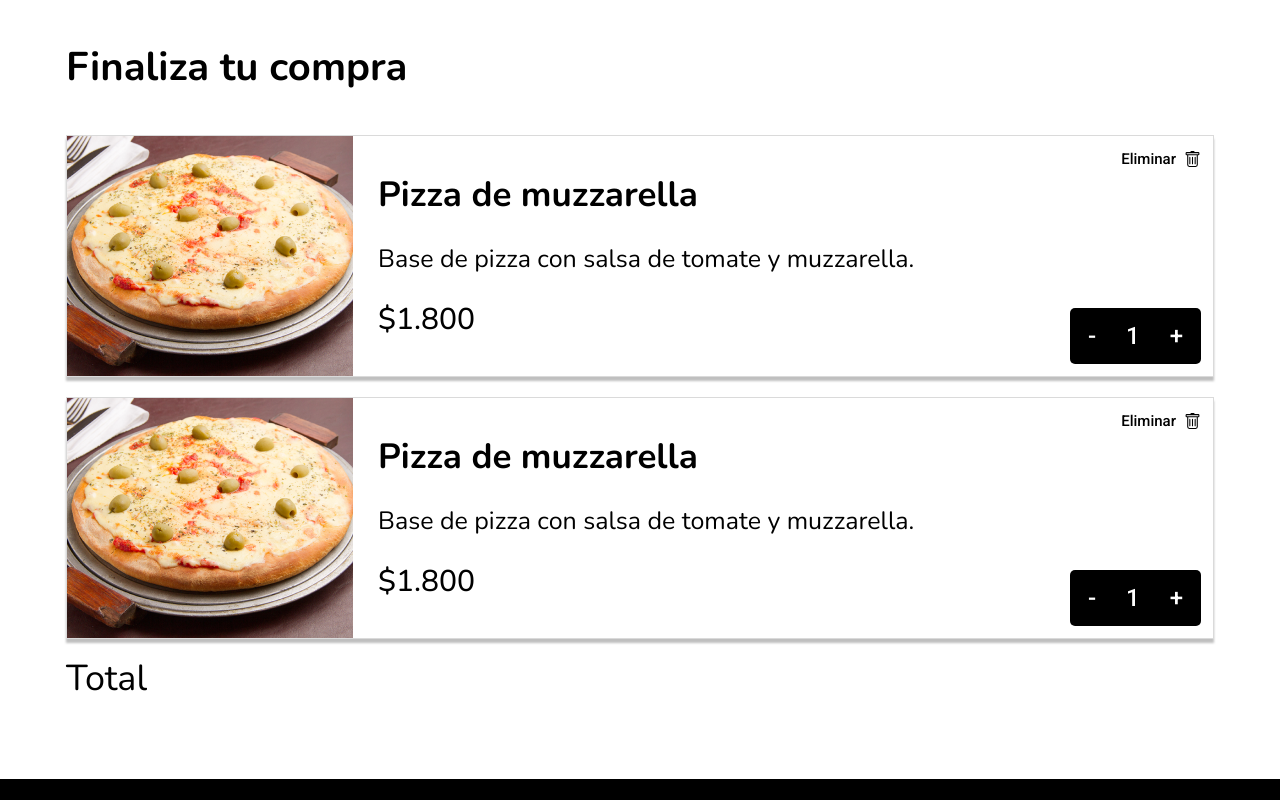
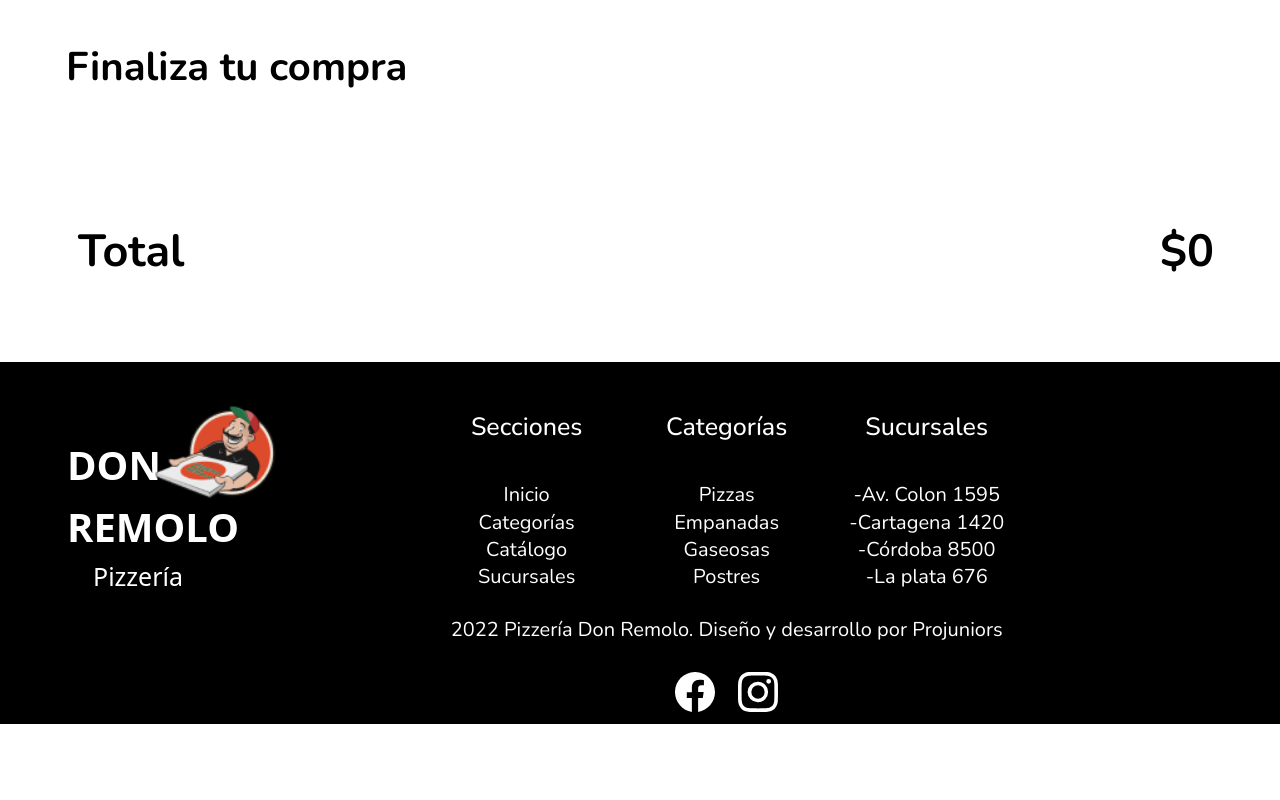
Before and after one commit to ProJuniors/pizzeria-don-remolo-frontend, a React (Vite) app: page /cart in a window 1280 px wide. Shown: the part 380-1180 px from the top of the page. After the commit the page ends 1104 px from the top, so only its background shows below. Built offline with nearby package versions, Linux system fonts and the light colour scheme; a web font is replaced by a local one.

Commit message:
Functionality of adding products to the cart

```diff
--- /dev/null
+++ b/src/PizzeriaApp/components/Cart/CartProduct/index.jsx
@@ -0,0 +1,33 @@
+import React from 'react';
+import { BsTrash } from 'react-icons/bs';
+
+export default function CartProduct({ product }) {
+  const { urlImage, productName, description, price, quantity } = product;
+  return (
+    <article className="flex flex-row justify-between bg-white w-full border border-solid border-[#DADADA] drop-shadow-[0_4px_1px_rgba(0,0,0,0.25)]">
+      <div className="flex justify-center items-center flex-row">
+        <img src={urlImage} alt={productName} />
+        <div className="pl-[25px] flex flex-col gap-6">
+          <h4 className="font-bold text-[35px] leading-[47.74px]">{productName}</h4>
+          <p className="font-normal text-[25px] leading-[34.1px]">{description}</p>
+          <span className="font-medium text-[30px] leading-[40.92px]">${price}</span>
+        </div>
+      </div>
+      <div className="flex flex-col justify-between p-3 font-Roboto">
+        <button type="button" className="flex justify-end items-center gap-2 ">
+          <span className="font-Roboto font-normal text-[15px]">Eliminar</span>{' '}
+          <BsTrash size={17} />
+        </button>
+        <div className="bg-black text-white flex flex-row justify-around rounded-[5px] text-2xl">
+          <button type="button" className="px-[18px]">
+            -
+          </button>
+          <span className="p-3">{quantity}</span>
+          <button type="button" className="px-[18px]">
+            +
+          </button>
+        </div>
+      </div>
+    </article>
+  );
+}
--- a/src/PizzeriaApp/components/Cart/index.jsx
+++ b/src/PizzeriaApp/components/Cart/index.jsx
@@ -1,8 +1,20 @@
-import { BsTrash } from 'react-icons/bs';
-import React from 'react';
-import pizzaCart from '../../../assets/images/PizzaCart.png';
+import { useSelector } from 'react-redux';
+import React, { useEffect, useState } from 'react';
+import CartProduct from './CartProduct';
 
 export default function Cart() {
+  const { cart } = useSelector(({ shoppingCart }) => shoppingCart);
+
+  const [total, setTotal] = useState(0);
+
+  useEffect(() => {
+    const productPriceTotal = cart.reduce((value, product) => {
+      const calcTotal = product.price * product.quantity;
+      return value + calcTotal;
+    }, 0);
+    setTotal(productPriceTotal);
+  }, [cart]);
+
   return (
     <>
       <section>
@@ -16,64 +28,13 @@ export default function Cart() {
       <section className="pt-[64px] px-[66px] font-Nunito text-black mb-[80px]">
         <h3 className="font-bold text-[40px] leading-[55px] mb-10">Finaliza tu compra</h3>
         <div className="grid gap-5">
-          <article className="flex flex-row justify-between bg-white w-full border border-solid border-[#DADADA] drop-shadow-[0_4px_1px_rgba(0,0,0,0.25)]">
-            <div className="flex justify-center items-center flex-row">
-              <img src={pizzaCart} alt="" />
-              <div className="pl-[25px] flex flex-col gap-6">
-                <h4 className="font-bold text-[35px] leading-[47.74px]">Pizza de muzzarella</h4>
-                <p className="font-normal text-[25px] leading-[34.1px]">
-                  Base de pizza con salsa de tomate y muzzarella.
-                </p>
-                <span className="font-medium text-[30px] leading-[40.92px]">$1.800</span>
-              </div>
-            </div>
-            <div className="flex flex-col justify-between p-3 font-Roboto">
-              <button type="button" className="flex justify-end items-center gap-2 ">
-                <span className="font-Roboto font-normal text-[15px]">Eliminar</span>{' '}
-                <BsTrash size={17} />
-              </button>
-              <div className="bg-black text-white flex flex-row justify-around rounded-[5px] text-2xl">
-                <button type="button" className="px-[18px]">
-                  -
-                </button>
-                <span className="p-3">1</span>
-                <button type="button" className="px-[18px]">
-                  +
-                </button>
-              </div>
-            </div>
-          </article>
-
-          <article className="flex flex-row justify-between bg-white w-full border border-solid border-[#DADADA] drop-shadow-[0_4px_1px_rgba(0,0,0,0.25)]">
-            <div className="flex justify-center items-center flex-row">
-              <img src={pizzaCart} alt="" />
-              <div className="pl-[25px] flex flex-col gap-6">
-                <h4 className="font-bold text-[35px] leading-[47.74px]">Pizza de muzzarella</h4>
-                <p className="font-normal text-[25px] leading-[34.1px]">
-                  Base de pizza con salsa de tomate y muzzarella.
-                </p>
-                <span className="font-medium text-[30px] leading-[40.92px]">$1.800</span>
-              </div>
-            </div>
-            <div className="flex flex-col justify-between p-3 font-Roboto">
-              <button type="button" className="flex justify-end items-center gap-2 ">
-                <span className="font-Roboto font-normal text-[15px]">Eliminar</span>{' '}
-                <BsTrash size={17} />
-              </button>
-              <div className="bg-black text-white flex flex-row justify-around rounded-[5px] text-2xl">
-                <button type="button" className="px-[18px]">
-                  -
-                </button>
-                <span className="p-3">1</span>
-                <button type="button" className="px-[18px]">
-                  +
-                </button>
-              </div>
-            </div>
-          </article>
+          {cart.map((product) => (
+            <CartProduct product={product} />
+          ))}
         </div>
-        <div>
-          <h4 className="mt-5 text-4xl">Total</h4>
+        <div className="flex flex-row justify-between items-center font-Nunito mt-[86px]">
+          <h4 className="ml-[12px] text-4xl font-semibold text-[45px] leading-[61.38px]">Total</h4>
+          <span className="font-bold text-[45px] leading-[61.38px] ">${total}</span>
         </div>
       </section>
     </>
--- a/src/PizzeriaApp/components/Categories/CategoryProducts/CardProduct.js/index.jsx
+++ b/src/PizzeriaApp/components/Categories/CategoryProducts/CardProduct.js/index.jsx
@@ -1,7 +1,12 @@
 import { MdAddShoppingCart } from 'react-icons/md';
 import React from 'react';
+import { useDispatch } from 'react-redux';
+import { addToCart } from '../../../../../stores/features/shoppingCart/shoppingCartSlice';
 
-const index = ({ product }) => (
+const index = ({ product }) => {
+  const dispatch = useDispatch();
+
+  return (
     <div className="w-full flex flex-col max-w-[352px] shadow-[0px_8px_4px_rgba(0,0,0,0.25)]">
       <img className="w-full h-[253px] object-contain" src={product.urlImage} alt="Pizza" />
       <div className="w-full px-[10px]">
@@ -11,6 +16,7 @@ const index = ({ product }) => (
       <div className="flex justify-between px-[10px] mt-[38.5px] mb-[19.5px]">
         <h4 className="text-[28px] font-medium font-Nunito">${product.price}</h4>
         <button
+          onClick={() => dispatch(addToCart(product))}
           className="flex justify-center gap-[14.33px] items-center w-[151px] bg-black text-white rounded-[15px]"
           type="button"
         >
@@ -20,5 +26,6 @@ const index = ({ product }) => (
       </div>
     </div>
   );
+};
 
 export default index;
--- a/src/PizzeriaApp/features/shoppingCart/shoppingCartSlice.js
+++ b/src/stores/features/shoppingCart/shoppingCartSlice.js
@@ -1,16 +1,8 @@
 import { createSlice } from '@reduxjs/toolkit';
 
 const initialState = {
-  cart: [
-    {
-      id: 1,
-      productName: 'Hamburguer',
-      quantity: 1,
-      price: 200,
-    },
-  ],
+  cart: [],
   isLoading: false,
-  formCompleted: false,
 };
 
 const shoppingCartSlice = createSlice({
@@ -27,6 +19,7 @@ const shoppingCartSlice = createSlice({
           return product;
         });
       } else {
+        payload.quantity = 1;
         state.cart.push(payload);
       }
     },
--- a/src/stores/store.js
+++ b/src/stores/store.js
@@ -1,5 +1,5 @@
 import { configureStore } from '@reduxjs/toolkit';
-import shoppingCartSlice from '../PizzeriaApp/features/shoppingCart/shoppingCartSlice';
+import shoppingCartSlice from './features/shoppingCart/shoppingCartSlice';
 
 const store = configureStore({
   reducer: {
--- a/src/ui/components/Navbar.jsx
+++ b/src/ui/components/Navbar.jsx
@@ -1,8 +1,20 @@
 import { Link } from 'react-router-dom';
+import { useEffect, useState } from 'react';
+import { useSelector } from 'react-redux';
 import logo from '../../assets/logos/logo.png';
-import shoppingCart from '../../assets/icons/icon-shopping-cart.svg';
+import shoppingCartIcon from '../../assets/icons/icon-shopping-cart.svg';
 
 export default function Navbar() {
+  const { cart } = useSelector(({ shoppingCart }) => shoppingCart);
+
+  const [totalProduct, setTotalProducts] = useState(0);
+
+  console.log(cart);
+
+  useEffect(() => {
+    setTotalProducts(cart.reduce((total, product) => product.quantity + total, 0));
+  }, [cart]);
+
   return (
     <div className="bg-primary flex justify-between items-center w-full h-[112px] max-w-[1440px]">
       <Link to="/">
@@ -33,8 +45,10 @@ export default function Navbar() {
         </ul>
         <Link to="/cart">
           <div className="flex justify-center items-center bg-secondary py-[12px] px-[30px] rounded-[15px] gap-[15.12px]">
-            <img className="w-[19.6px] h-[19.98px]" src={shoppingCart} alt="Shopping Cart" />
-            <span className="not-italic font-normal text-xl text-white">Ver carrito</span>
+            <img className="w-[19.6px] h-[19.98px]" src={shoppingCartIcon} alt="Shopping Cart" />
+            <span className="not-italic font-normal text-xl text-white">
+              Ver carrito {totalProduct}
+            </span>
           </div>
         </Link>
       </div>
```
Also changed, not shown: .eslintrc.json. Lines whose indentation alone changed are shown as unchanged.
